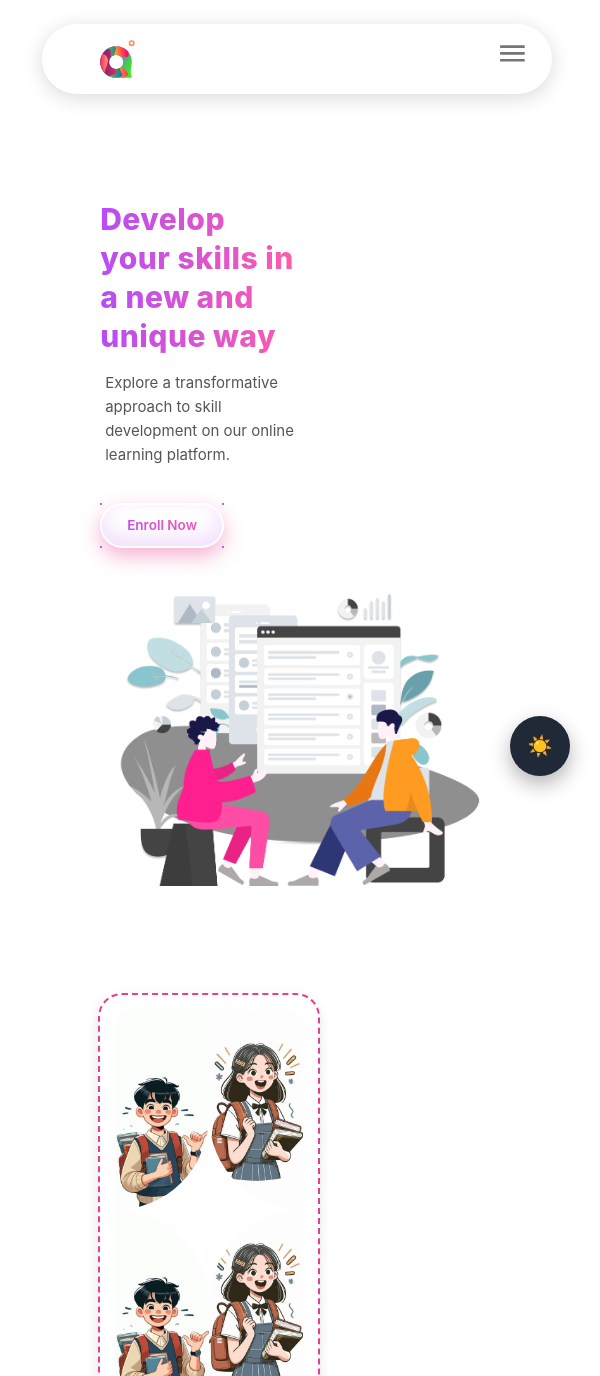
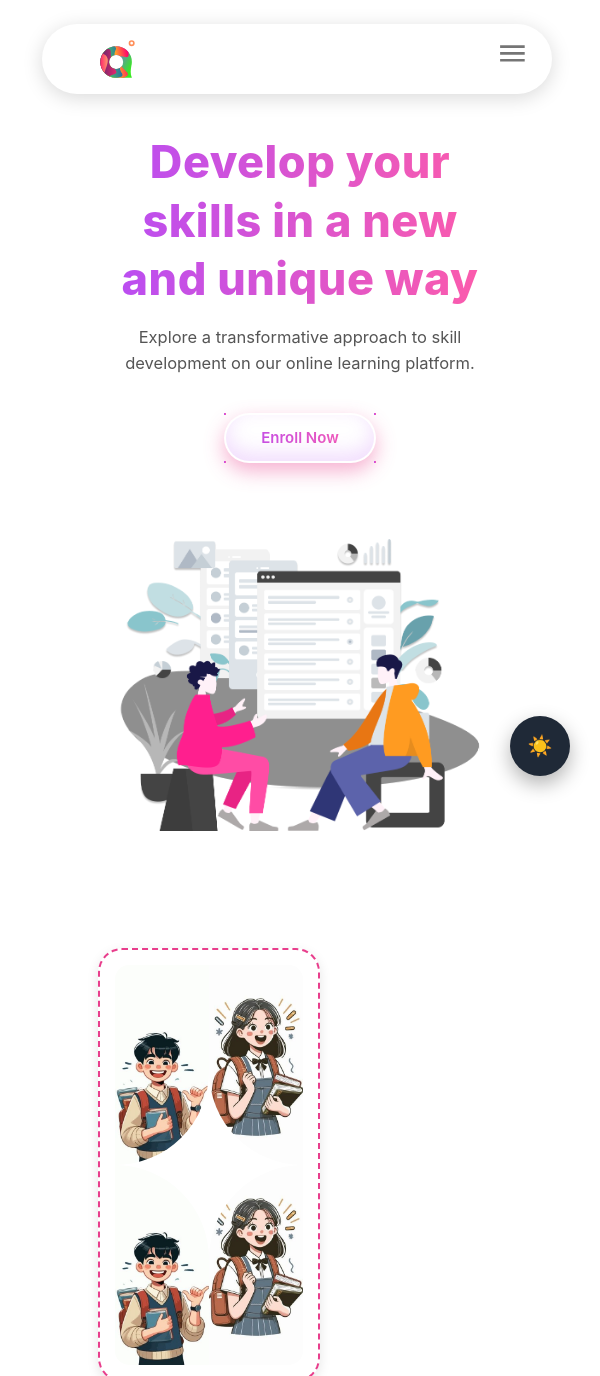
Before and after one commit to nebulaiit/Nebula-Main-Site, a React (Vite) app: page / in a window 600 px wide. Shown: the top 1376 px of the page. Built offline with nearby package versions, Linux system fonts and the light colour scheme.

Commit message:
updated header

```diff
--- a/src/Components/Pages/Header/Header.jsx
+++ b/src/Components/Pages/Header/Header.jsx
@@ -72,7 +72,7 @@ export default function     Header({ variant = "default" }) {
                         </ul>
                     </nav>
 
-                    {/* Right-end Buttons */}
+
                     <ul className='right-end-btn list list-inline my-0 d-none d-md-flex align-items-center'>
                         <li className='list-inline-item'>
                             <Link to="/contact">
@@ -130,7 +130,7 @@ export default function     Header({ variant = "default" }) {
 
                     </ul>
 
-                    {/* Hamburger for Mobile */}
+
                     <div className='d-md-none'>
                         <IconButton onClick={() => setDrawerOpen(true)}>
                             <MenuIcon fontSize="large" />
@@ -141,7 +141,7 @@ export default function     Header({ variant = "default" }) {
                     <Drawer anchor="right" open={drawerOpen} onClose={() => setDrawerOpen(false)}>
                         <div style={{ width: 250, padding: 20 }}>
                             <p>Mobile menu here</p>
-                            {/* Add mobile navigation logic here if required */}
+
                         </div>
                     </Drawer>
                 </div>
--- a/src/Components/Pages/HeroSection/HeroSection.css
+++ b/src/Components/Pages/HeroSection/HeroSection.css
@@ -1,5 +1,7 @@
 /* Global Reset & Box Sizing */
-*, *::before, *::after {
+*,
+*::before,
+*::after {
   box-sizing: border-box;
 }
 
@@ -101,7 +103,7 @@
   border-radius: 50px;
 
   box-shadow: 0 8px 20px rgba(232, 62, 141, 0.41),
-              0 -8px 20px #b74df531 inset;
+    0 -8px 20px #b74df531 inset;
 
   opacity: 0;
   transform: translateY(40px);
@@ -162,6 +164,7 @@
     opacity: 0;
     transform: translateX(-50px);
   }
+
   100% {
     opacity: 1;
     transform: translateX(0);
@@ -173,6 +176,7 @@
     opacity: 0;
     transform: translateX(60px);
   }
+
   100% {
     opacity: 1;
     transform: translateX(0);
@@ -184,6 +188,7 @@
     opacity: 0;
     transform: translateY(40px);
   }
+
   100% {
     opacity: 1;
     transform: translateY(0);
@@ -192,26 +197,77 @@
 
 
 
-@media (max-width: 600px) {
+@media (min-width: 577px) and (max-width: 991px) {
   .hero {
-    padding: 30px 5%;
-    margin-top: 15%;
-    padding-top: 20%;
+    flex-direction: column;
+    align-items: center;
+    padding: 40px 5%;
+    margin-top: 12%;
+  }
+
+  .hero .hero-text {
+    max-width: 100%;
+    text-align: center;
+    margin-top: 4%;
   }
 
   .hero .hero-text h1 {
-    font-size: 2rem;
+    font-size: 3rem;
     line-height: 1.3;
+  }
+
+  .hero .hero-text p {
+    font-size: 1.1rem;
+    padding: 0 10px;
+  }
+
+  .hero .enroll-btn {
+    font-size: 1rem;
+    padding: 12px 35px;
+    margin-top: 20px;
+  }
+
+  .hero .tilt-wrapper img {
+    width: 100%;
+    max-width: 500px;
+    height: auto;
+  }
+
+  .hero .hero-image {
+    margin-top: 30px;
+    text-align: center;
+    animation: fadeInUp 1.2s ease forwards;
+    animation-delay: 0.6s;
+  }
+}
+@media (max-width: 576px) {
+  .hero {
+    flex-direction: column;
+    align-items: center;
+    padding: 30px 5%;
+    margin-top: 20%;
+    text-align: center;
+  }
+
+  .hero .hero-text {
+    width: 100%;
+    margin-top: 5%;
+  }
+
+  .hero .hero-text h1 {
+    font-size: 2.2rem;
+    line-height: 1.3;
+    width: 100%;
   }
 
   .hero .hero-text p {
     font-size: 1rem;
     line-height: 1.6;
-    padding: 0 5px;
+    padding: 0 10px;
   }
 
   .hero .enroll-btn {
-    font-size: 0.9rem;
+    font-size: 0.95rem;
     padding: 10px 25px;
     margin-top: 20px;
   }
@@ -223,7 +279,7 @@
   }
 
   .hero .hero-image {
-    transform: translateX(0);
+    margin-top: 30px;
     animation: fadeInUp 1.2s ease forwards;
     animation-delay: 0.6s;
   }
```
